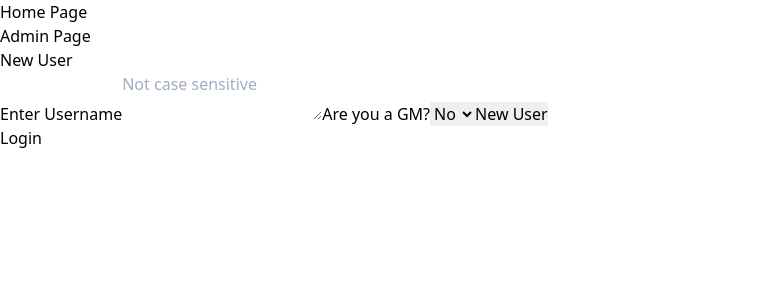
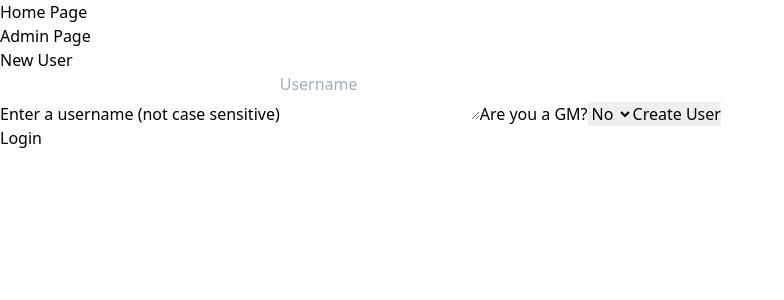
Before and after one commit to tarthurf/dnd-session-helper, a React (Create React App) app in the folder client/: page /signup in a window 1280 px wide. Shown: the top 300 px of the page, without its empty margins (0-784 px from the left). Built offline with nearby package versions, Linux system fonts and the light colour scheme.

Commit message:
correctly getting and posting user info

```diff
--- a/client/src/App.js
+++ b/client/src/App.js
@@ -14,6 +14,7 @@ import Signup from "./pages/Signup";
 
 const App = props => {
 
+  const [ verified, setVerifiedState ] = useState({verified: false})
 
   const [activeUser, setActiveUser] = useState(
     {
@@ -25,7 +26,7 @@ const App = props => {
   );
 
   return(
-    <AuthContext.Provider value={false}>
+    <AuthContext.Provider value={verified}>
     <UserContext.Provider value={activeUser}>
       <Router>
         <div>
--- a/client/src/pages/Login.js
+++ b/client/src/pages/Login.js
@@ -1,10 +1,24 @@
-import React from 'react';
+import React, { useContext } from 'react';
 import { Link } from 'react-router-dom';
 // import UserContext from '../utils/UserContext';
 import useForm from '../utils/useForm';
-// import API from '../utils/API';
+import API from '../utils/API';
+import { AuthContext } from '../utils/AuthContext';
 
 const Login = () => {
+
+  const { verified } = useContext(AuthContext);
+
+  const userLogin = () => {
+    API.getUserByName(username)
+    .then(res => {
+      console.log(res.data[0].username);
+      if (res.data[0].username === username) {
+      }
+      console.log(verified)
+    })
+    .catch(error => console.log(error))
+  }
 
   const { values, handleChange, handleSubmit } = useForm(
     {
@@ -14,12 +28,11 @@ const Login = () => {
     userLogin
   );
 
-  const userLogin = () => {
-    console.log('yay!')
-  }
+  const username = values.username;
 
   return(
     <div>
+    {console.log(verified)}
       <h1>Login</h1>
       <form
         onSubmit={handleSubmit}
--- a/client/src/pages/Signup.js
+++ b/client/src/pages/Signup.js
@@ -1,5 +1,5 @@
 import React, { useState, useContext } from 'react';
-import { Link } from 'react-router-dom';
+import { Link, Redirect } from 'react-router-dom';
 import useForm from '../utils/useForm';
 import API from '../utils/API';
 
@@ -29,11 +29,11 @@ const Signup = () => {
         onSubmit={handleSubmit}
       >
         <label>
-          Enter Username
+          Enter a username (not case sensitive)
         </label>
         <textarea
           name="username"
-          placeholder="Not case sensitive"
+          placeholder="Username"
           onChange={handleChange}
           value={values.username}
           required
@@ -52,7 +52,7 @@ const Signup = () => {
         </select>
         <input
           type="submit"
-          value="New User"
+          value="Create User"
         />
       </form>
       <Link to="/login">Login</Link>
```
Also changed, not shown: 1 other file (tests, documents, lock files or other folders).
